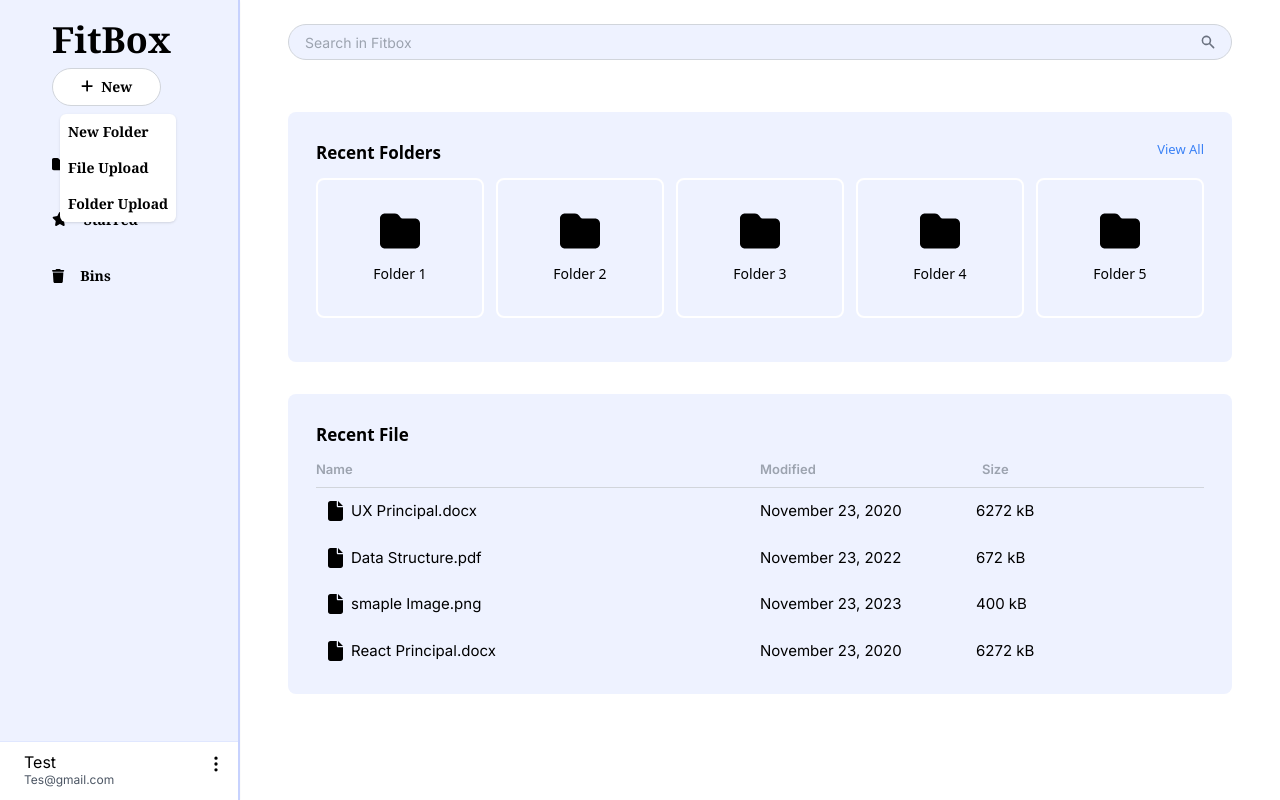
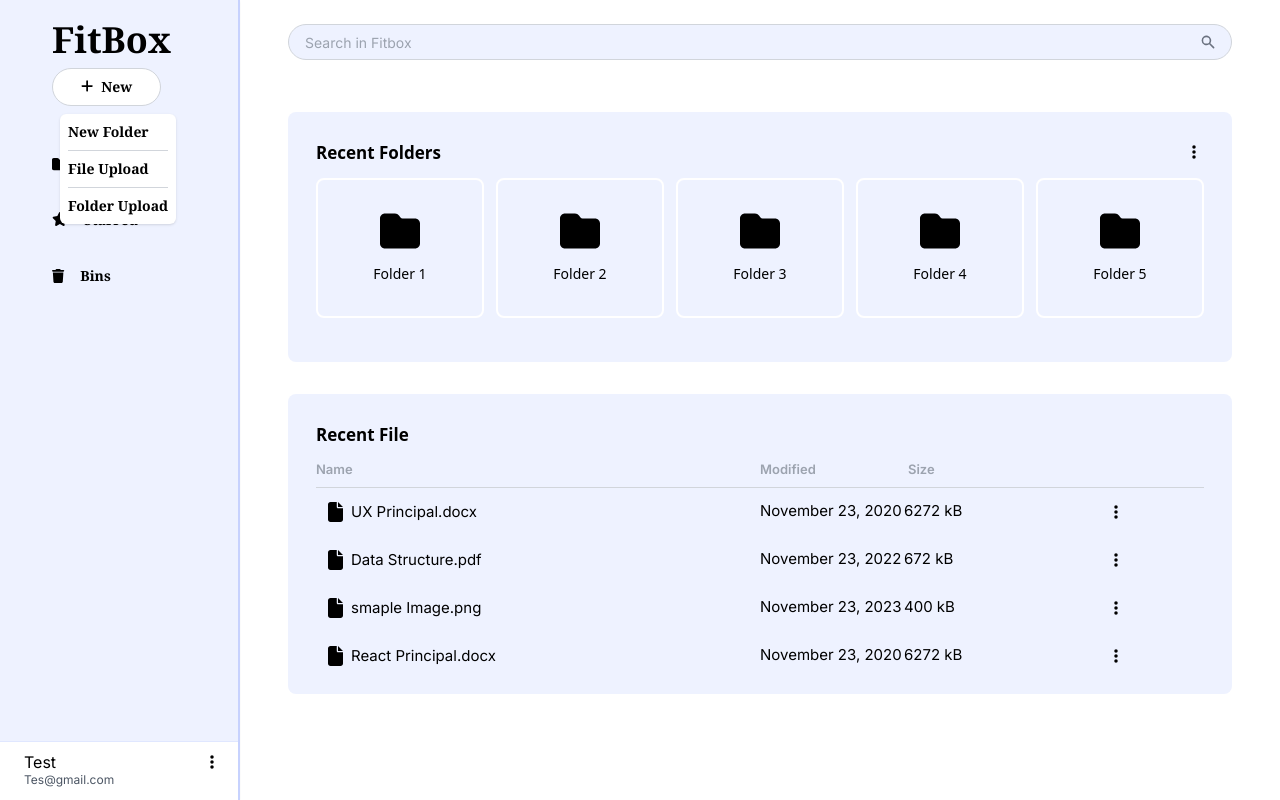
Before and after one commit to ECCloud-Team/client-side, a Next.js app: page / in a window 1280 px wide. Both pictures are taken after a click on the button "New". Built offline with nearby package versions, Linux system fonts and the light colour scheme.

Commit message:
update folder & file list

```diff
--- a/src/app/_components/Sidebar.tsx
+++ b/src/app/_components/Sidebar.tsx
@@ -3,7 +3,7 @@ import { ChevronFirst, ChevronLast, MoreVertical } from 'lucide-react'
 import React, { useState } from "react";
 import Link from "next/link";
 import { FontAwesomeIcon } from '@fortawesome/react-fontawesome';
-import { faFolder, faPlus, faStar, faTrash} from '@fortawesome/free-solid-svg-icons';
+import { faEllipsisVertical, faFolder, faPlus, faStar, faTrash} from '@fortawesome/free-solid-svg-icons';
 
 
 
@@ -31,13 +31,15 @@ export default function Sidebar({ children }: { children: React.ReactNode }) {
                             New
                         </button>
                         {dropdownOpen && (
-                            <ul className="absolute z-[1] flex flex-col space-y-4 p-2 m-2 shadow bg-white rounded-md">
+                            <ul className="absolute z-[1] flex flex-col space-y-2 p-2 m-2 shadow bg-white rounded-md">
                             <Link href="/categories/New-Folder" className="text-sm">
                                 New Folder
                             </Link>
+                            <div className="h-px bg-gray-300 w-full"></div>
                             <Link href="/categories/File-Upload" className="text-sm">
                                 File Upload
                             </Link>
+                            <div className="h-px bg-gray-300 w-full"></div>
                             <Link href="/categories/Folder-Upload" className="text-sm">
                                 Folder Upload
                             </Link>
@@ -70,7 +72,7 @@ export default function Sidebar({ children }: { children: React.ReactNode }) {
                             <h4 className='font-seibold'>Test</h4>
                             <span className='text-xs text-gray-600'>Tes@gmail.com</span>
                         </div>
-                        <MoreVertical size={20}/>
+                        <FontAwesomeIcon icon={faEllipsisVertical} className='mr-3 mt-0.4'/>
                     </div>
                 </div>
             </nav>
--- a/src/app/_components/file/Fileitems.tsx
+++ b/src/app/_components/file/Fileitems.tsx
@@ -2,7 +2,9 @@ import moment from "moment";
 import { Folder } from "lucide-react";
 import React from "react";
 import { FontAwesomeIcon } from '@fortawesome/react-fontawesome';
-import { faFile, faFolder } from "@fortawesome/free-solid-svg-icons";
+import { faFile, faFolder, faEllipsisVertical } from "@fortawesome/free-solid-svg-icons";
+import { useState } from "react";
+import Link from "next/link";
 
 
 interface FileitemsProps {
@@ -14,6 +16,11 @@ interface FileitemsProps {
     };
 }
 export default function Fileitems({file}:FileitemsProps) {
+    const [dropdownOpen, setDropdownOpen] = useState(false);
+
+    const toggleDropdown = () => {
+    setDropdownOpen(!dropdownOpen);
+    };
     return (
         <div className="grid grid-cols-2 md:grid-cols-2 justify-between cursor-pointer hover:bg-white
         p-3 rounded-md">
@@ -21,9 +28,28 @@ export default function Fileitems({file}:FileitemsProps) {
                 <FontAwesomeIcon icon={faFile} className='text-[20px]' />
                 <h2 className="text-[15px]">{file.name}</h2>
             </div>
-            <div className="grid grid-cols-2">
+            <div className="grid grid-cols-3">
                 <h2 className="text-[15px]">{moment(file.modifiedAt).format("MMMM DD, YYYY")}</h2>
                 <h2 className="text-[15px]">{(file.size)}</h2>
+                <button
+                    type="button"
+                    className=""
+                    data-dropdown-toggle="dropdown"
+                    onClick={toggleDropdown}
+                    >
+                    <FontAwesomeIcon icon={faEllipsisVertical} className="mr-2 mt-0.5" />
+                    </button>
+                    {dropdownOpen && (
+                        <ul className="absolute right-14 z-10 flex flex-col space-y-2 p-2 m-2 shadow bg-white rounded-md ">
+                        <Link href="/categories/New-Folder" className="text-sm  hover:">
+                            Rename File
+                        </Link>
+                        <div className="h-px bg-gray-300 w-full"></div>
+                        <Link href="/categories/File-Upload" className="text-sm">
+                            Delete File
+                        </Link>
+                        </ul>
+                    )}
             </div>
         </div>
     )
--- a/src/app/_components/file/Filelist.tsx
+++ b/src/app/_components/file/Filelist.tsx
@@ -1,5 +1,6 @@
 import React from "react";
 import Fileitems from "./Fileitems";
+
 // import useFolderTree from "@/hooks/useFolderTree";
 
 export default function Filelist() {
@@ -86,7 +87,7 @@ export default function Filelist() {
         border-gray-300
          text-gray-400'>
             <h2>Name</h2>
-            <div className='grid grid-cols-2'>
+            <div className='grid grid-cols-3'>
                 <h2>Modified</h2>
                 <h2>Size
                 {/* <svg xmlns="http://www.w3.org/2000/svg" onClick={()=>deleteFile(file)}//
@@ -99,10 +100,13 @@ export default function Filelist() {
             </div>
         </div>
         {fileList&&fileList.map((item,index)=>(
-            <div key={index}>
+            <div>
+                <div key={index}>
 
-            <Fileitems file={item} key={index}/>
+                <Fileitems file={item} key={index}/>
+                </div>
             </div>
+
 
         ))}
     </div>
--- a/src/app/_components/folder/Folderlist.tsx
+++ b/src/app/_components/folder/Folderlist.tsx
@@ -1,8 +1,17 @@
 import React from "react";
 import Folderitems from "./Folderitems";
+import { FontAwesomeIcon } from "@fortawesome/react-fontawesome";
+import { faEllipsisVertical } from "@fortawesome/free-solid-svg-icons";
+import { useState } from "react";
+import Link from "next/link";
 // import useFolderTree from "@/hooks/useFolderTree";
 
 export default function Folderlist() {
+  const [dropdownOpen, setDropdownOpen] = useState(false);
+
+  const toggleDropdown = () => {
+  setDropdownOpen(!dropdownOpen);
+  };
   // const userID = "user123";
   // const { folderTree, loading, error } = useFolderTree(userID);
   const contohFolderTree = [
@@ -68,8 +77,26 @@ export default function Folderlist() {
     <div className="p-7 h-[250px]  mx-12 bg-indigo-50 rounded-lg">
       <h2 className="text-[17px] font-bold items-center font-sans">
         Recent Folders
-        <span className="float-right text-blue-500 font-normal text-[13px] cursor-pointer">
-          View All
+        <span className="float-right font-normal text-[16px] cursor-pointer">
+          <button
+              type="button"
+              className=""
+              data-dropdown-toggle="dropdown"
+              onClick={toggleDropdown}
+              >
+              <FontAwesomeIcon icon={faEllipsisVertical} className="mr-2 mt-0.5" />
+              </button>
+              {dropdownOpen && (
+                  <ul className="absolute right-14 z-10 flex flex-col space-y-2 p-2 m-2 shadow bg-white rounded-md ">
+                  <Link href="/categories/New-Folder" className="text-sm  hover:">
+                      Rename Folder
+                  </Link>
+                  <div className="h-px bg-gray-300 w-full"></div>
+                  <Link href="/categories/File-Upload" className="text-sm">
+                      Delete Folder
+                  </Link>
+                  </ul>
+            )}
         </span>
       </h2>
       <div className="grid grid-cols-2 md:grid-cols-3 lg:grid-cols-4 xl:grid-cols-5 mt-3 gap-3 font-sans text-[14px]">
```
